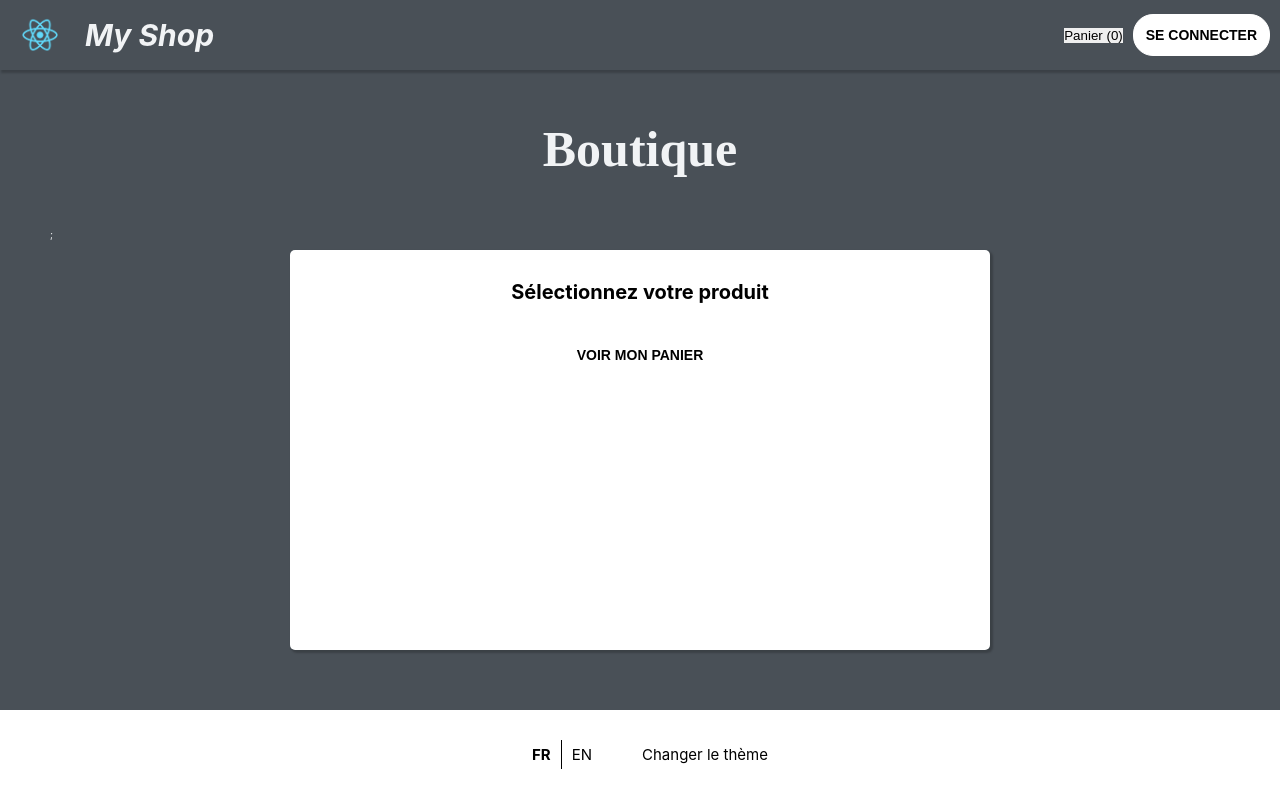
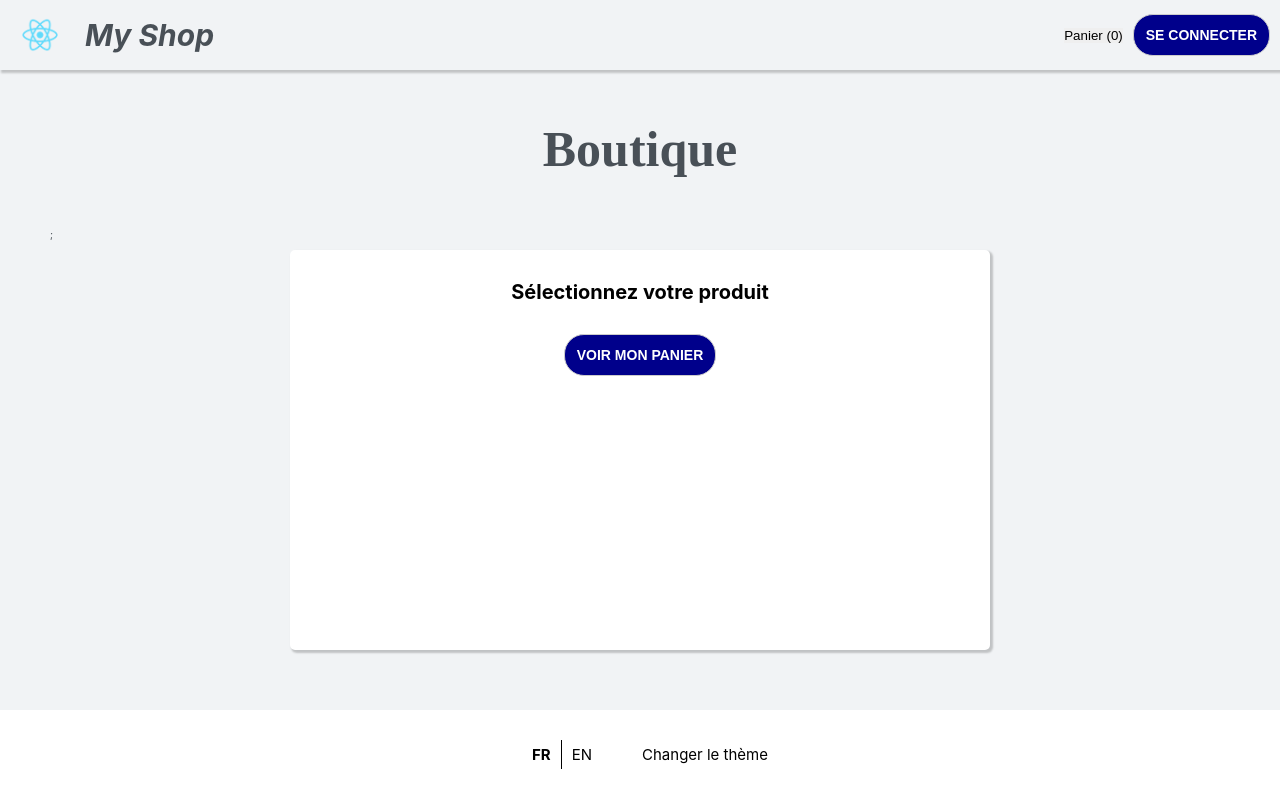
Before and after one commit to texiermathieu/shopapp, a React (Create React App) app: page / in a window 1280 px wide. Built offline with nearby package versions, Linux system fonts and the light colour scheme.

Commit message:
challenge 2

```diff
--- a/src/App.js
+++ b/src/App.js
@@ -6,13 +6,18 @@ import Footer from "./components/Footer.js";
 import LoginPage from "./pages/LoginPage.js";
 import { useState } from "react";
 import ThemeContext from "./contexts/ThemeContext.js";
+import LanguageContext from "./contexts/LanguageContext.js";
+import { ThemeProvider } from "./contexts/ThemeContextHook.js";
 
 export default function App() {
   const [page, setPage] = useState("products-page");
-  const [ theme, setTheme ] = useState("dark");
+  // const [ theme, setTheme ] = useState("dark");
+  const [ lang, setLang] = useState("fr");
 
   return (
-    <ThemeContext.Provider value={{theme, setTheme}}>
+    <LanguageContext.Provider value={{lang, setLang}}>
+      {/* <ThemeContext.Provider value={{theme, setTheme}}> */}
+      <ThemeProvider>
         <div className="app">
           <Header setPage={setPage} />
           <Main>
@@ -24,6 +29,8 @@ export default function App() {
           </Main>
           <Footer />
         </div>
-    </ThemeContext.Provider>
+      </ThemeProvider>
+      {/* </ThemeContext.Provider> */}
+    </LanguageContext.Provider>
   );
 }
--- a/src/components/Footer.js
+++ b/src/components/Footer.js
@@ -1,26 +1,32 @@
 import { useContext } from "react";
 import ThemeContext from "../contexts/ThemeContext.js";
+import LanguageContext from "../contexts/LanguageContext.js";
+import { useTheme } from "../contexts/ThemeContextHook.js";
 
 function Footer() {
-  const {theme, setTheme} = useContext(ThemeContext);
+  // const {theme, setTheme} = useContext(ThemeContext);
+  const {theme, toggleTheme} = useTheme();
+  const { lang, setLang } = useContext(LanguageContext);
 
-  const lang = "fr";
-  const handleChangeLanguage = () => {};
+  const handleChangeLanguage = (language) => () => {
+    setLang(language);
+  };
   const handleToggleTheme = () => {
-    setTheme(theme === "light" ? "dark" : "light");
+    // setTheme(theme === "light" ? "dark" : "light");
+    toggleTheme();
   };
   return (
     <footer>
       <div className="footer-lang-switcher">
         <span
           className={`footer-lang-switcher fr ${lang === "fr" && "active"}`}
-          onClick={handleChangeLanguage}
+          onClick={handleChangeLanguage("fr")}
         >
           FR
         </span>
         <span
           className={`footer-lang-switcher en ${lang === "en" && "active"}`}
-          onClick={handleChangeLanguage}
+          onClick={handleChangeLanguage("en")}
         >
           EN
         </span>
--- a/src/components/Header.js
+++ b/src/components/Header.js
@@ -2,11 +2,13 @@ import { useContext, useState } from "react";
 import ReactLogo from "./logo.png"; // Import the image
 import CartIcon from "./CartIcon.js";
 import ThemeContext from "../contexts/ThemeContext.js";
+import { useTheme } from "../contexts/ThemeContextHook.js";
 
 function Header({ setPage }) {
   const [isDropdownOpen, setIsDropDownOpen] = useState(false);
 
-  const {theme} = useContext(ThemeContext);
+  // const {theme} = useContext(ThemeContext);
+  const { theme } = useTheme();
   const isAuthenticated = false;
   const user = {};
 
--- a/src/components/Main.js
+++ b/src/components/Main.js
@@ -1,8 +1,10 @@
 import { useContext } from "react";
 import ThemeContext from "../contexts/ThemeContext.js";
+import { useTheme } from "../contexts/ThemeContextHook.js";
 
 const Main = ({ children }) => {
-  const { theme } = useContext(ThemeContext);
+  // const { theme } = useContext(ThemeContext);
+  const { theme } = useTheme();
   return <main className={`main theme-${theme}`}>{children}</main>;
 };
 
--- a/src/components/PageLayout.js
+++ b/src/components/PageLayout.js
@@ -1,5 +1,8 @@
+import { useContext } from "react";
+import LanguageContext from "../contexts/LanguageContext.js";
+
 function PageLayout({ titleFr, titleEn, children }) {
-  const lang = "fr";
+  const { lang } = useContext(LanguageContext);
   return (
     <div>
       <h1 className="page-title">{lang === "fr" ? titleFr : titleEn}</h1>;
--- /dev/null
+++ b/src/contexts/LanguageContext.js
@@ -0,0 +1,5 @@
+import { createContext } from "react";
+
+const LanguageContext = createContext();
+
+export default LanguageContext;
--- /dev/null
+++ b/src/contexts/ThemeContextHook.js
@@ -0,0 +1,23 @@
+import { createContext, useState, useContext } from "react";
+
+const ThemeContext = createContext();
+
+const ThemeProvider = ({ children }) => {
+  const [theme, setTheme] = useState("light");
+
+  const toggleTheme = () => {
+    setTheme((prevTheme) => (prevTheme === "light" ? "dark" : "light"));
+  };
+
+  return (
+    <ThemeContext.Provider value={{ theme, toggleTheme }}>
+      {children}
+    </ThemeContext.Provider>
+  );
+};
+
+const useTheme = () => {
+  return useContext(ThemeContext);
+};
+
+export { ThemeProvider, useTheme };
```
Also changed, not shown: src/contexts/LanguageContextHook.js (added, +19 -0 lines). Lines whose indentation alone changed are shown as unchanged.
